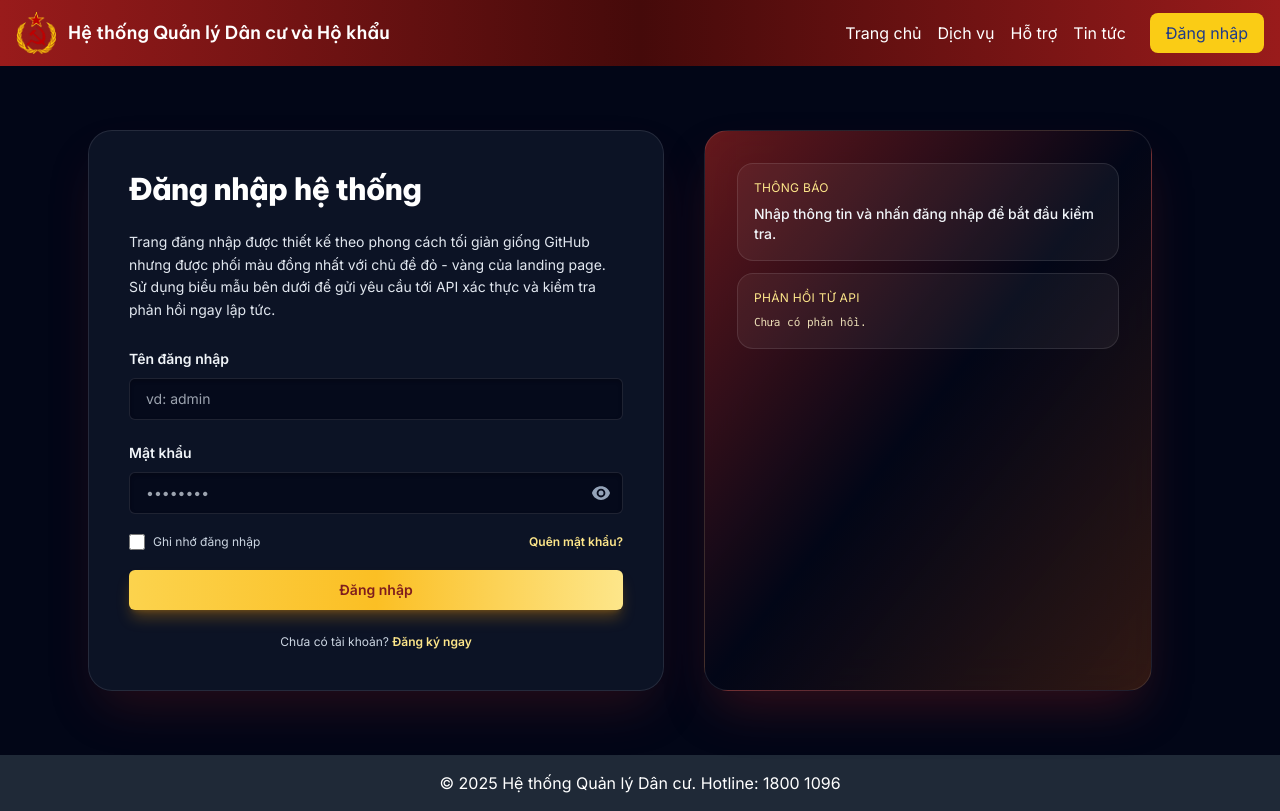
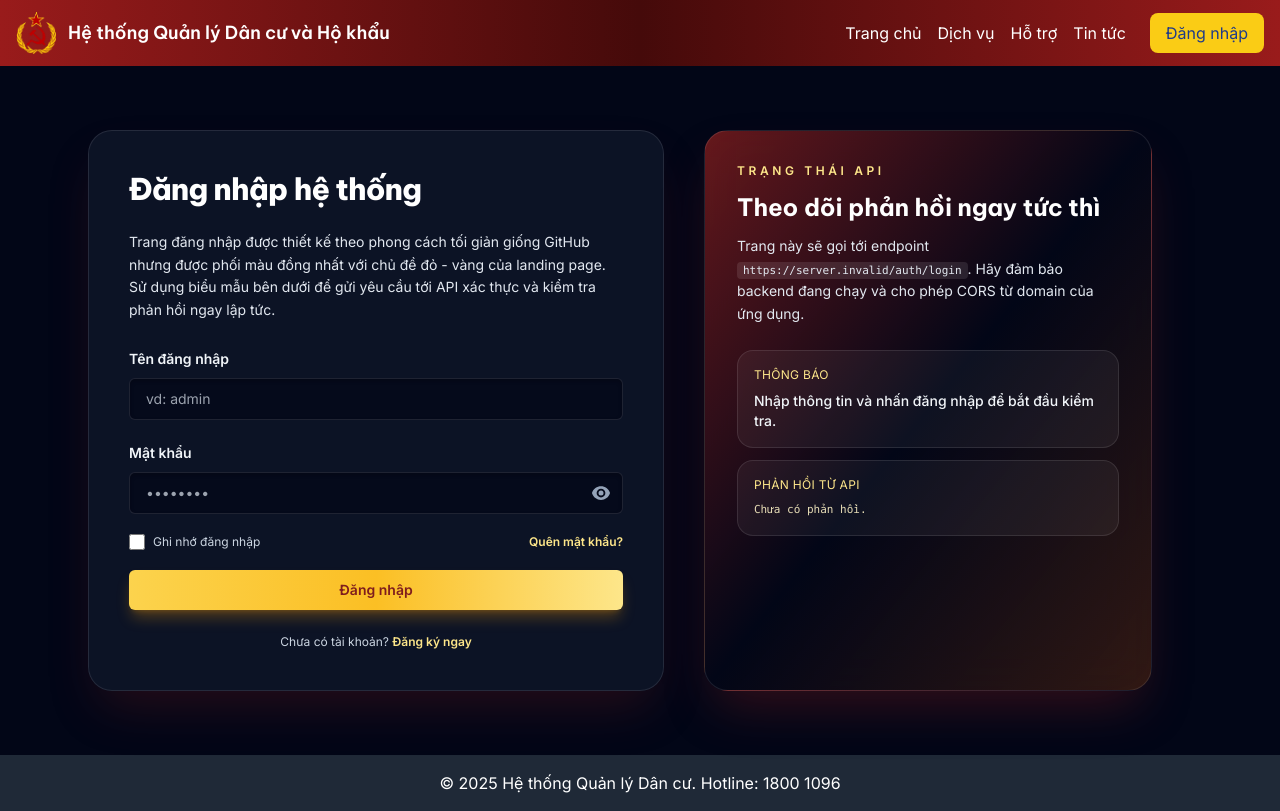
Before and after one commit to Bladz1/Apollo-Resident-Management, a Next.js app in the folder ResidentManagement/frontend/: page /login in a window 1280 px wide. Built offline with nearby package versions, Linux system fonts and the light colour scheme; no server answers.

Commit message:
Revert "Fix login page runtime error after removing API status copy"

```diff
--- a/ResidentManagement/frontend/src/app/login/page.tsx
+++ b/ResidentManagement/frontend/src/app/login/page.tsx
@@ -361,6 +361,16 @@ export default function LoginPage() {
         </section>
 
         <aside className="w-full max-w-md space-y-6 rounded-3xl border border-white/10 bg-gradient-to-br from-red-900/80 via-slate-950 to-amber-900/40 p-8 shadow-2xl shadow-red-900/40 backdrop-blur-xl">
+          <div className="space-y-3">
+            <p className="text-xs font-semibold uppercase tracking-[0.3em] text-amber-200">{LOGIN_COPY.aside.badgeLabel}</p>
+            <h2 className="text-2xl font-bold text-white">{LOGIN_COPY.aside.heading}</h2>
+            <p className="text-sm leading-relaxed text-slate-200">
+              {LOGIN_COPY.aside.endpointDescription.before}
+              <code className="rounded bg-white/10 px-1.5 py-0.5 text-[11px]">{API_BASE_URL + LOGIN_COPY.endpointPath}</code>
+              {LOGIN_COPY.aside.endpointDescription.after}
+            </p>
+          </div>
+
           <dl className="space-y-3 text-sm text-slate-200">
             <div className="rounded-2xl border border-white/10 bg-white/5 p-4">
               <dt className="text-xs uppercase tracking-wide text-amber-200">{LOGIN_COPY.aside.statusTitle}</dt>
```
